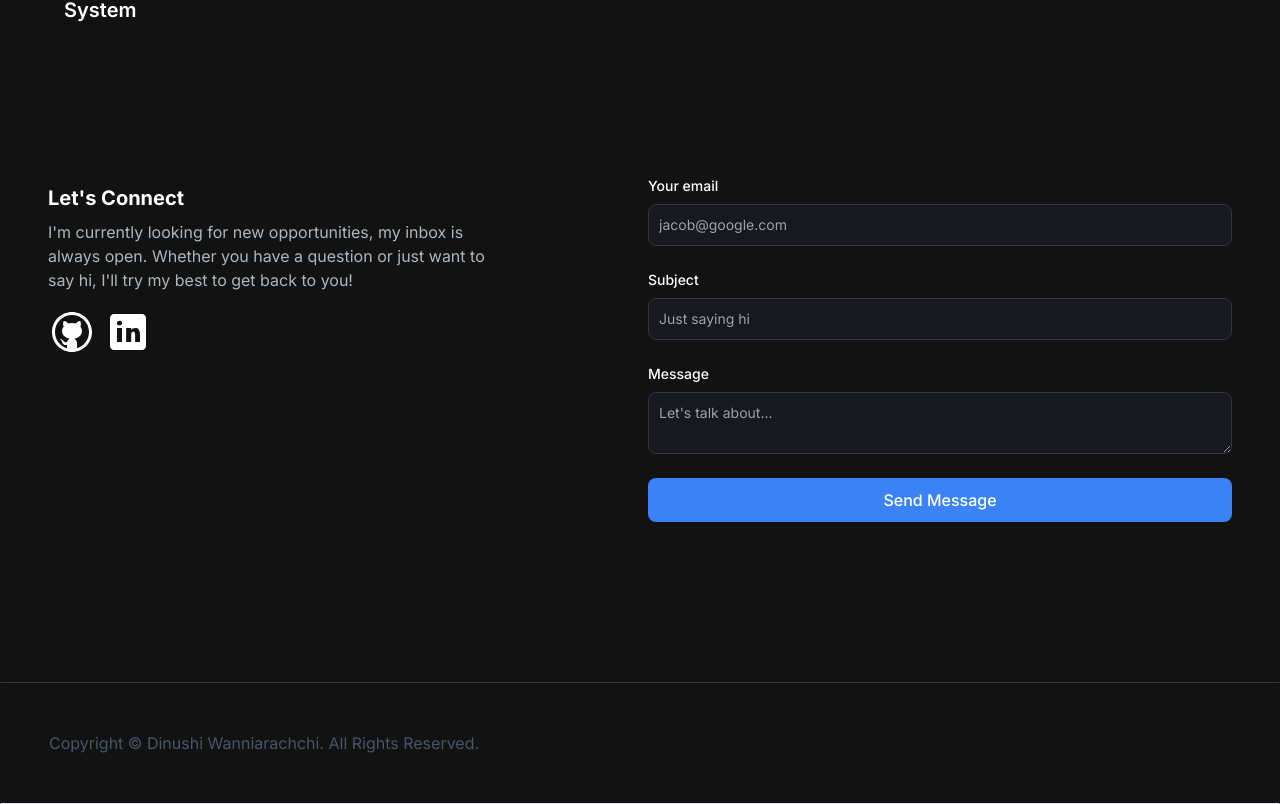
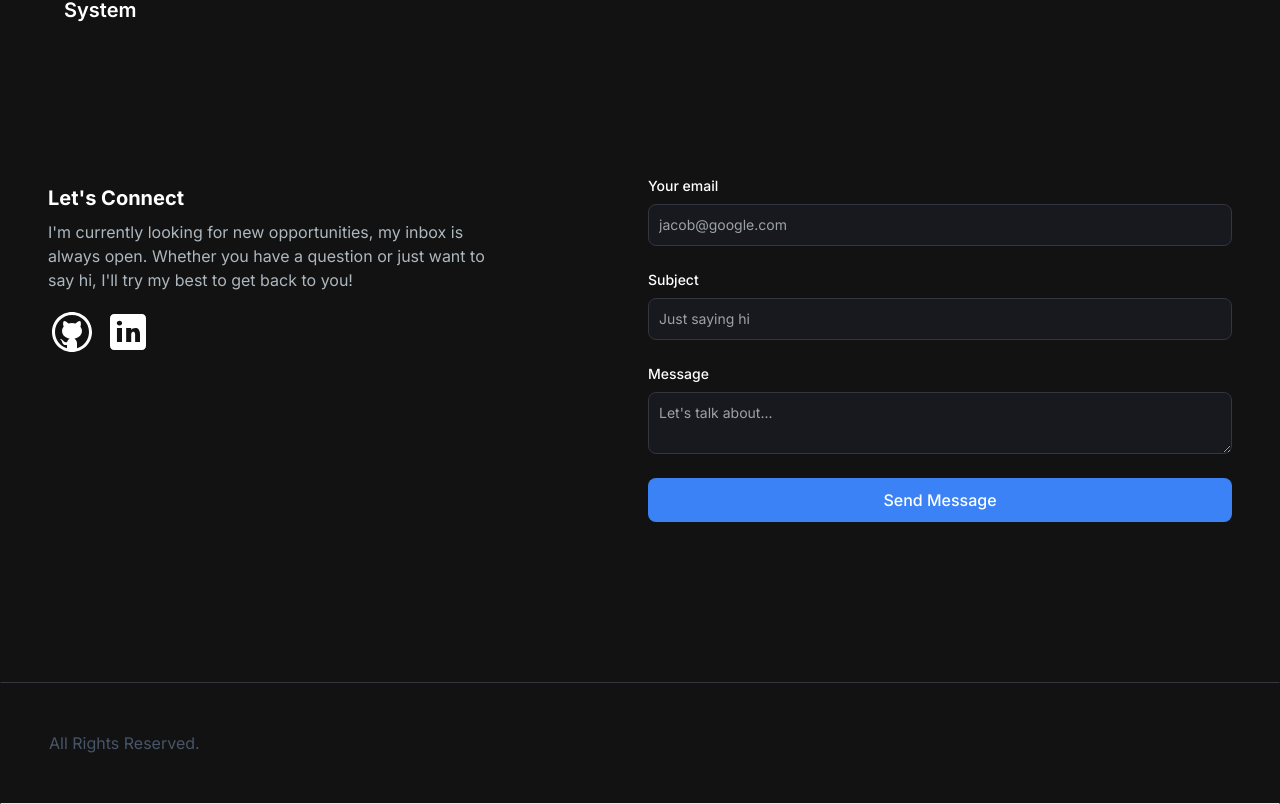
Before and after one commit to d1nushi/Portfolio, a Next.js app: page / in a window 1280 px wide. Shown: the part 2056-2860 px from the top of the page. Built offline with nearby package versions, Linux system fonts and the light colour scheme.

Commit message:
Update Footer.jsx

```diff
--- a/src/app/components/Footer.jsx
+++ b/src/app/components/Footer.jsx
@@ -4,7 +4,7 @@ const Footer = () => {
   return (
     <footer className="footer border z-10 border-t-[#33353F] border-l-transparent border-r-transparent text-white">
       <div className="container p-12 flex justify-between">
-        <p className="text-slate-600">Copyright © Dinushi Wanniarachchi. All Rights Reserved.</p>
+        <p className="text-slate-600">All Rights Reserved.</p>
       </div>
     </footer>
   );
```
